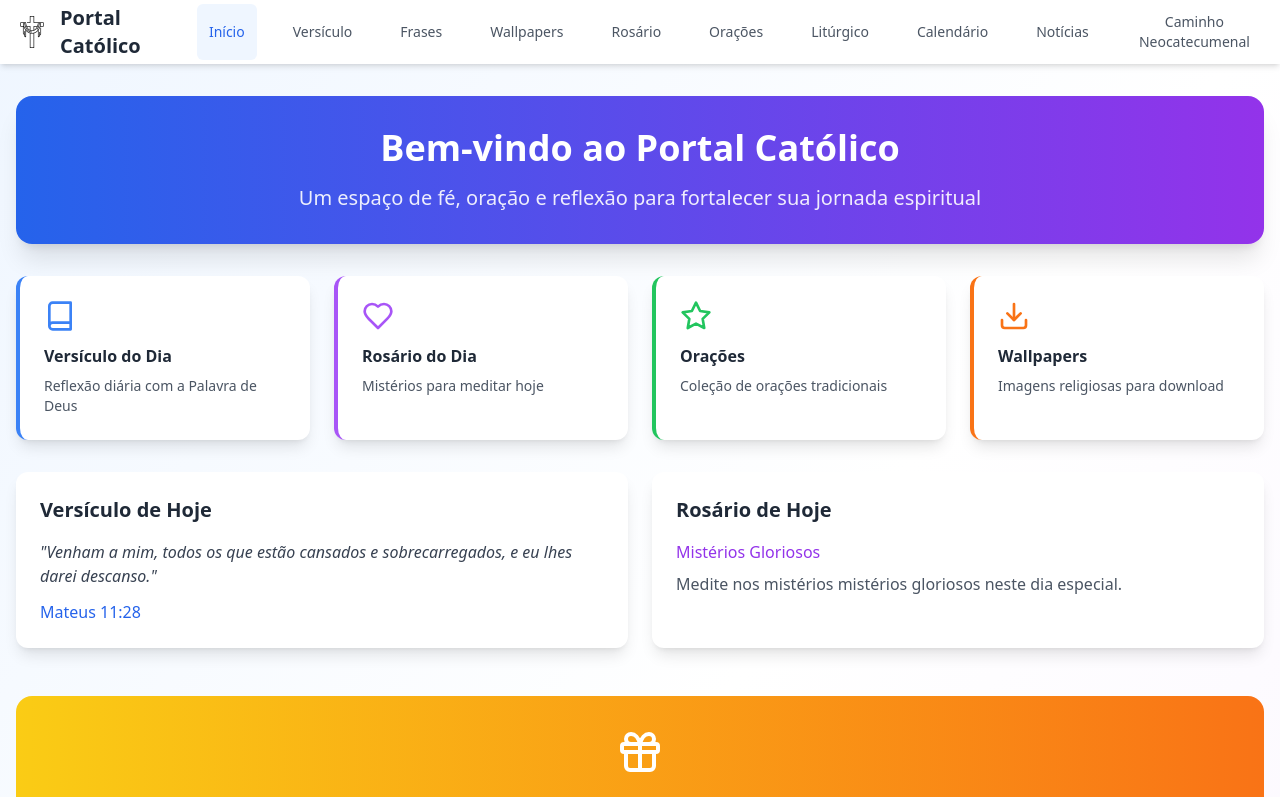
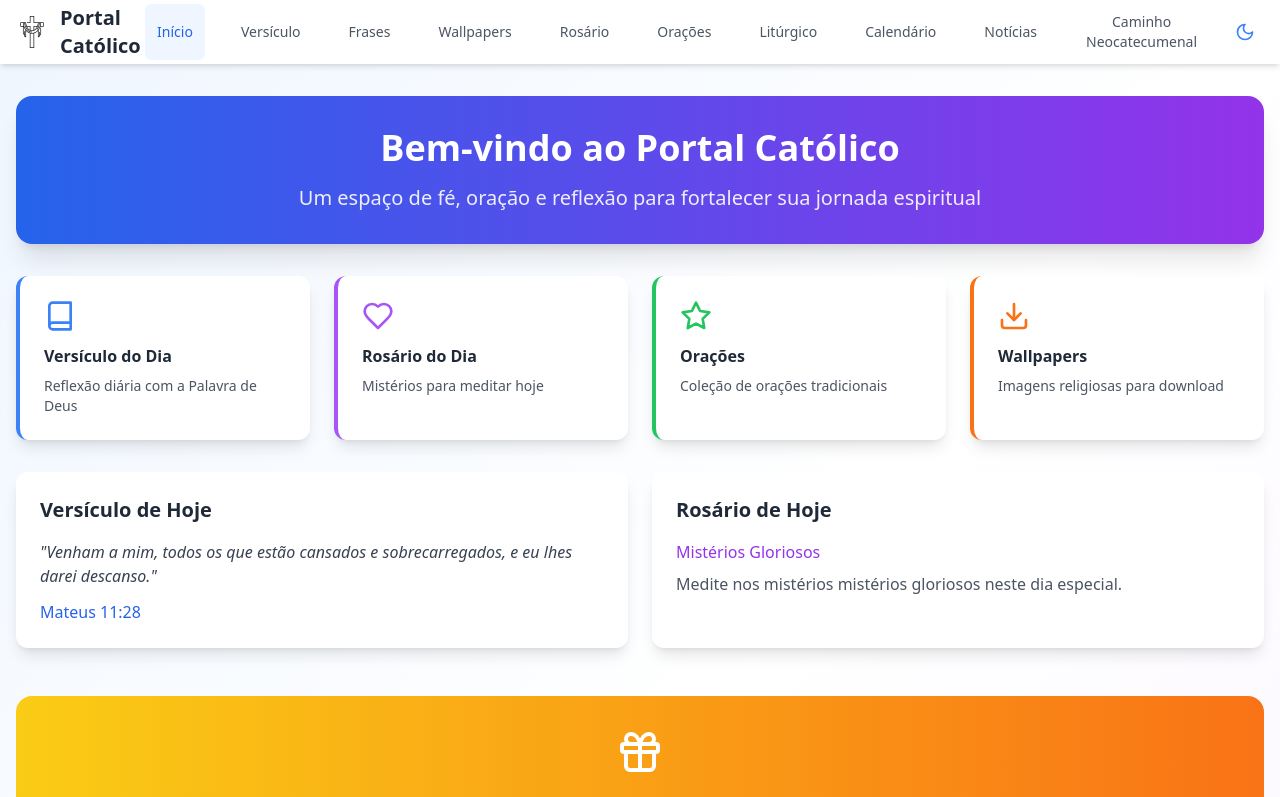
Before and after one commit to Samuel-Ziger/PortalCatolico, a React (Vite) app: page / in a window 1280 px wide. Shown: the top 797 px of the page. Built offline with nearby package versions, Linux system fonts and the light colour scheme.

Commit message:
ajuste do modo noturno

```diff
--- a/src/App.jsx
+++ b/src/App.jsx
@@ -16,6 +16,7 @@ import CaminhoNeocatecumenalSection from '@/sections/CaminhoNeocatecumenalSectio
 import DoacaoSection from '@/components/DoacaoSection';
 import AdSenseSpace from '@/components/AdSenseSpace';
 import OracaoModal from '@/components/OracaoModal';
+import { ThemeProvider } from '@/contexts/ThemeContext';
 
 import { versiculos, frasesCatolicas, misteriosRosario, oracoes, santos } from '@/data/catholicData';
 import { getVersiculoDoDia, getRosarioDoDia, getTempoLiturgico } from '@/lib/dateUtils';
@@ -42,7 +43,8 @@ function App() {
   ];
 
   return (
-    <div className="min-h-screen bg-gradient-to-br from-blue-50 via-white to-purple-50">
+    <ThemeProvider>
+      <div className="min-h-screen bg-gradient-to-br from-blue-50 via-white to-purple-50 dark:from-dark-bg dark:via-dark-bg dark:to-dark-bg">
         <Toaster />
 
         <Header activeSection={activeSection} setActiveSection={setActiveSection} navItems={navItems} />
@@ -73,6 +75,7 @@ function App() {
           />
         )}
       </div>
+    </ThemeProvider>
   );
 }
 
--- a/src/components/Footer.jsx
+++ b/src/components/Footer.jsx
@@ -3,7 +3,7 @@ import { Cross } from 'lucide-react';
 
 const Footer = ({ setActiveSection }) => {
   return (
-    <footer className="bg-gray-800 text-white mt-16">
+    <footer className="bg-gray-800 dark:bg-dark-card text-white mt-16">
       <div className="container mx-auto px-4 py-8">
         <div className="grid md:grid-cols-3 gap-8">
           <div>
@@ -11,7 +11,7 @@ const Footer = ({ setActiveSection }) => {
               <Cross className="h-6 w-6" />
               <span className="text-xl font-bold">Portal Católico</span>
             </div>
-            <p className="text-gray-300">
+            <p className="text-gray-300 dark:text-gray-400">
               Um espaço de fé, oração e reflexão para fortalecer sua jornada espiritual.
             </p>
           </div>
@@ -21,19 +21,19 @@ const Footer = ({ setActiveSection }) => {
             <div className="space-y-2">
               <button
                 onClick={() => setActiveSection('versiculo')}
-                className="block text-gray-300 hover:text-white transition-colors"
+                className="block text-gray-300 dark:text-gray-400 hover:text-white dark:hover:text-gray-200 transition-colors"
               >
                 Versículo do Dia
               </button>
               <button
                 onClick={() => setActiveSection('oracoes')}
-                className="block text-gray-300 hover:text-white transition-colors"
+                className="block text-gray-300 dark:text-gray-400 hover:text-white dark:hover:text-gray-200 transition-colors"
               >
                 Orações
               </button>
               <button
                 onClick={() => setActiveSection('rosario')}
-                className="block text-gray-300 hover:text-white transition-colors"
+                className="block text-gray-300 dark:text-gray-400 hover:text-white dark:hover:text-gray-200 transition-colors"
               >
                 Rosário
               </button>
--- a/src/components/Header.jsx
+++ b/src/components/Header.jsx
@@ -1,15 +1,17 @@
 import React from 'react';
+import ThemeToggle from './ThemeToggle';
 
 const Header = ({ activeSection, setActiveSection, navItems }) => {
   return (
-    <header className="bg-white shadow-md">
+    <header className="bg-white dark:bg-dark-card shadow-md">
       <div className="container mx-auto px-4">
         <div className="flex items-center justify-between h-16">
           <div className="flex items-center space-x-3">
             <img src="/images/cruz.png" alt="Cruz" className="h-8 w-8" />
-            <span className="text-xl font-bold text-gray-800">Portal Católico</span>
+            <span className="text-xl font-bold text-gray-800 dark:text-dark-text">Portal Católico</span>
           </div>
 
+          <div className="flex items-center space-x-4">
             <nav className="hidden md:flex space-x-6">
               {navItems.map((item) => (
                 <button
@@ -17,14 +19,16 @@ const Header = ({ activeSection, setActiveSection, navItems }) => {
                   onClick={() => setActiveSection(item.id)}
                   className={`px-3 py-2 rounded-md text-sm font-medium transition-colors ${
                     activeSection === item.id
-                    ? 'text-blue-600 bg-blue-50'
-                    : 'text-gray-600 hover:text-blue-600 hover:bg-blue-50'
+                      ? 'text-blue-600 dark:text-blue-400 bg-blue-50 dark:bg-blue-900/20'
+                      : 'text-gray-600 dark:text-gray-300 hover:text-blue-600 dark:hover:text-blue-400 hover:bg-blue-50 dark:hover:bg-blue-900/20'
                   }`}
                 >
                   {item.label}
                 </button>
               ))}
             </nav>
+            <ThemeToggle />
+          </div>
         </div>
       </div>
     </header>
--- a/src/components/MobileNavigation.jsx
+++ b/src/components/MobileNavigation.jsx
@@ -8,14 +8,14 @@ const MobileNavigation = ({ activeSection, setActiveSection, navItems }) => {
     <div className="md:hidden">
       <button
         onClick={() => setIsOpen(!isOpen)}
-        className="fixed bottom-4 right-4 bg-blue-600 text-white p-3 rounded-full shadow-lg z-50"
+        className="fixed bottom-4 right-4 bg-blue-600 dark:bg-blue-700 text-white p-3 rounded-full shadow-lg z-50"
       >
         {isOpen ? <X className="h-6 w-6" /> : <Menu className="h-6 w-6" />}
       </button>
 
       {isOpen && (
         <div className="fixed inset-0 bg-black bg-opacity-50 z-40">
-          <div className="fixed bottom-0 left-0 right-0 bg-white rounded-t-2xl p-6">
+          <div className="fixed bottom-0 left-0 right-0 bg-white dark:bg-dark-card rounded-t-2xl p-6">
             <div className="space-y-4">
               {navItems.map((item) => (
                 <button
@@ -26,8 +26,8 @@ const MobileNavigation = ({ activeSection, setActiveSection, navItems }) => {
                   }}
                   className={`w-full text-left px-4 py-3 rounded-lg transition-colors ${
                     activeSection === item.id
-                      ? 'bg-blue-50 text-blue-600'
-                      : 'text-gray-600 hover:bg-gray-50'
+                      ? 'bg-blue-50 dark:bg-blue-900/20 text-blue-600 dark:text-blue-400'
+                      : 'text-gray-600 dark:text-gray-300 hover:bg-gray-50 dark:hover:bg-gray-800'
                   }`}
                 >
                   {item.label}
--- /dev/null
+++ b/src/components/ThemeToggle.jsx
@@ -0,0 +1,26 @@
+import React from 'react';
+import { Moon, Sun } from 'lucide-react';
+import { useTheme } from '@/contexts/ThemeContext';
+import { Button } from '@/components/ui/button';
+
+const ThemeToggle = () => {
+  const { isDarkMode, toggleTheme } = useTheme();
+
+  return (
+    <Button
+      onClick={toggleTheme}
+      variant="ghost"
+      size="icon"
+      className="rounded-full"
+      aria-label={isDarkMode ? 'Ativar modo claro' : 'Ativar modo escuro'}
+    >
+      {isDarkMode ? (
+        <Sun className="h-5 w-5 text-yellow-500" />
+      ) : (
+        <Moon className="h-5 w-5 text-blue-500" />
+      )}
+    </Button>
+  );
+};
+
+export default ThemeToggle;
--- /dev/null
+++ b/src/contexts/ThemeContext.jsx
@@ -0,0 +1,38 @@
+import React, { createContext, useContext, useEffect, useState } from 'react';
+
+const ThemeContext = createContext();
+
+export const ThemeProvider = ({ children }) => {
+  const [isDarkMode, setIsDarkMode] = useState(() => {
+    const savedTheme = localStorage.getItem('theme');
+    return savedTheme === 'dark';
+  });
+
+  useEffect(() => {
+    if (isDarkMode) {
+      document.documentElement.classList.add('dark');
+      localStorage.setItem('theme', 'dark');
+    } else {
+      document.documentElement.classList.remove('dark');
+      localStorage.setItem('theme', 'light');
+    }
+  }, [isDarkMode]);
+
+  const toggleTheme = () => {
+    setIsDarkMode(!isDarkMode);
+  };
+
+  return (
+    <ThemeContext.Provider value={{ isDarkMode, toggleTheme }}>
+      {children}
+    </ThemeContext.Provider>
+  );
+};
+
+export const useTheme = () => {
+  const context = useContext(ThemeContext);
+  if (!context) {
+    throw new Error('useTheme must be used within a ThemeProvider');
+  }
+  return context;
+};
--- a/tailwind.config.js
+++ b/tailwind.config.js
@@ -54,7 +54,13 @@ export default {
 				},
 				'catholic-gold': '#D4AF37',
 				'catholic-blue': '#1E3A8A',
-				'catholic-red': '#DC2626'
+				'catholic-red': '#DC2626',
+				dark: {
+					bg: '#1a1a1a',
+					card: '#2d2d2d',
+					text: '#e5e5e5',
+					border: '#404040',
+				}
 			},
 			borderRadius: {
 				lg: 'var(--radius)',
```
Also changed, not shown: 2 other files (tests, documents, lock files or other folders). Lines whose indentation alone changed are shown as unchanged.
